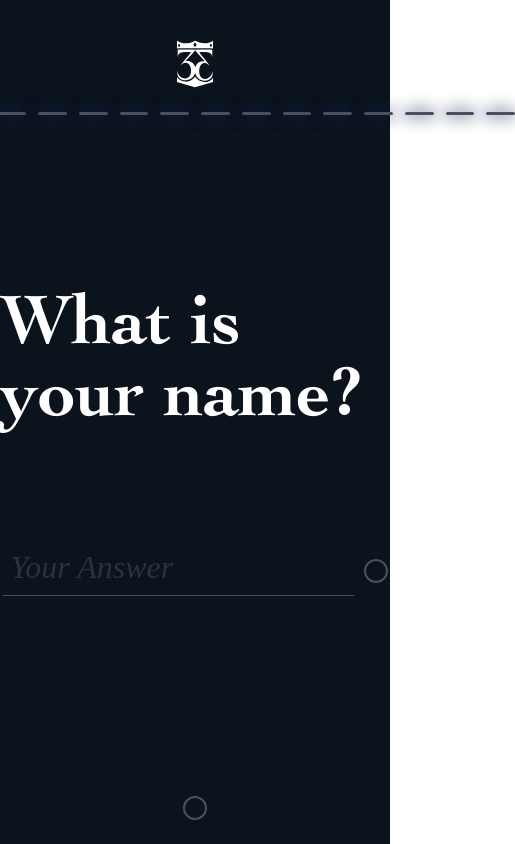
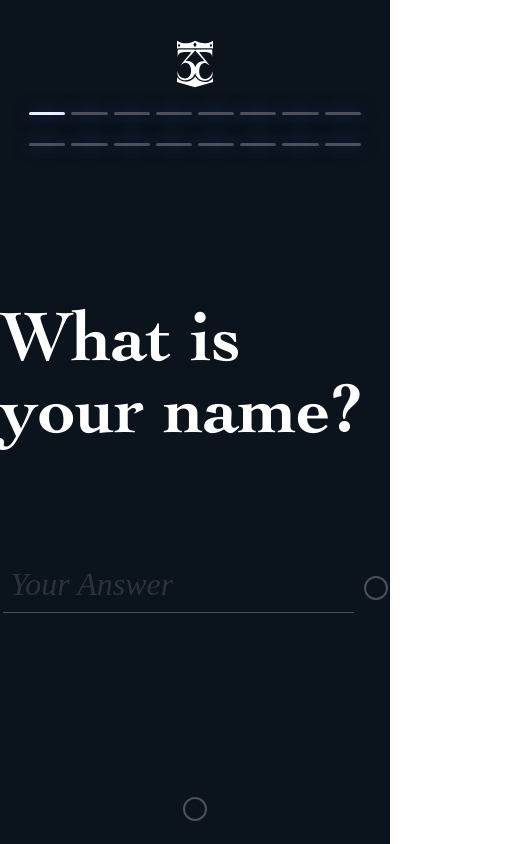
Before and after one commit to marcus-ureta/33-Society, a React (Vite) app: page / in a window 390 px wide. Shown: the whole page, 515 px wide, since content can reach past the window. Built offline with nearby package versions, Linux system fonts and the light colour scheme; some icons are missing.

Commit message:
progress bar mobile responsive

```diff
--- a/src/Portal.tsx
+++ b/src/Portal.tsx
@@ -110,7 +110,7 @@ function signUpPage() {
                 <div className="flex flex-col gap-y-4 items-center">
                     <Logo variant="primary" className="size-16 text-selago-100" />
 
-                    <div className="flex gap-x-3 items-center w-[640px]">
+                    <div className="grid grid-cols-8 sm:grid-cols-16 items-center w-[85%] max-w-[820px] gap-x-1.5 gap-y-7">
                         <div className="w-full h-[3px] bg-selago-0 rounded-full shadow-[0_0_16px_1px_var(--color-schiava-blue-dark)]"/>
                         {[...Array(15)].map((_, index) => (
                             <div key={index} className="w-full h-[3px] bg-davys-grey-0 rounded-full shadow-[0_0_16px_1px_var(--color-schiava-blue-dark)]" />
```
